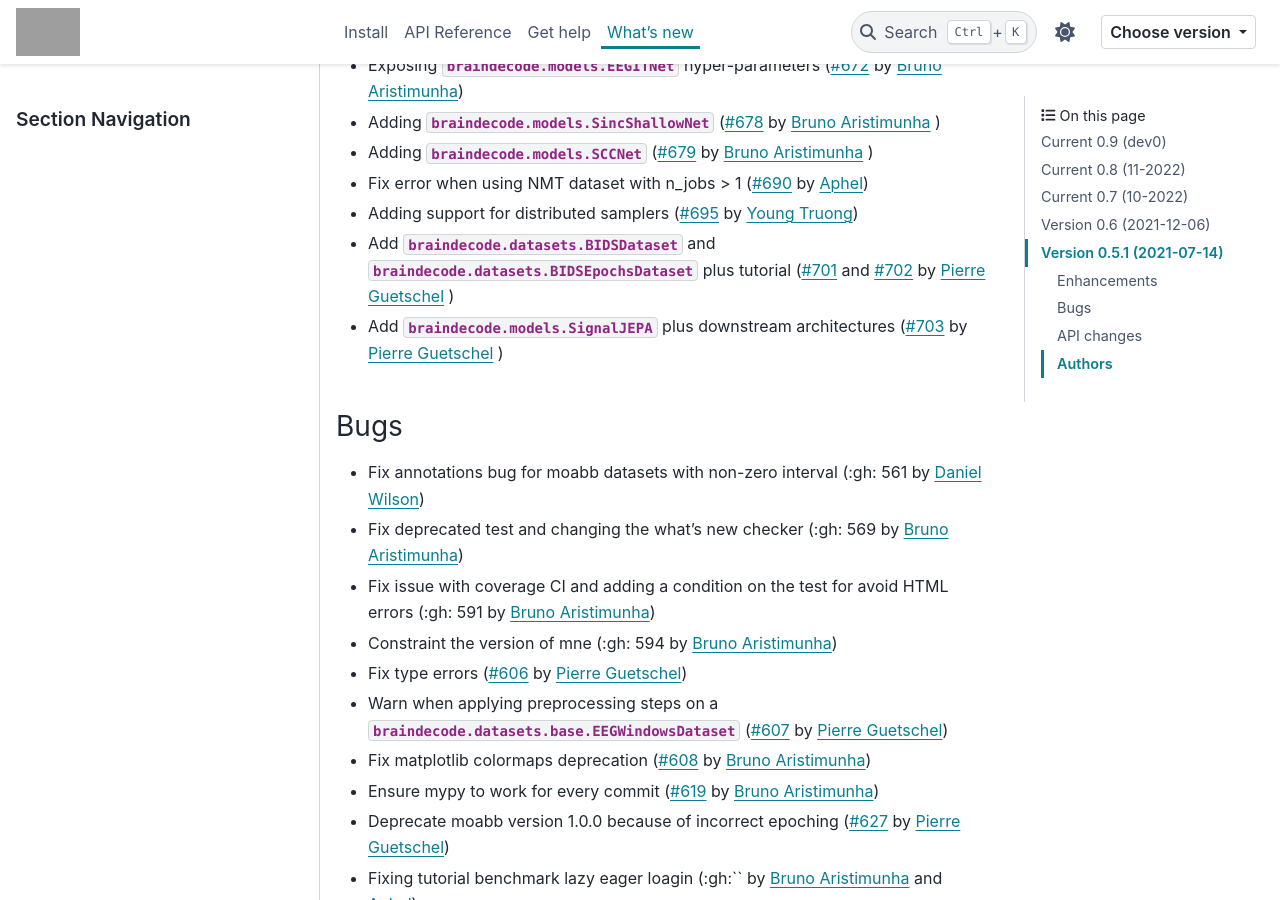
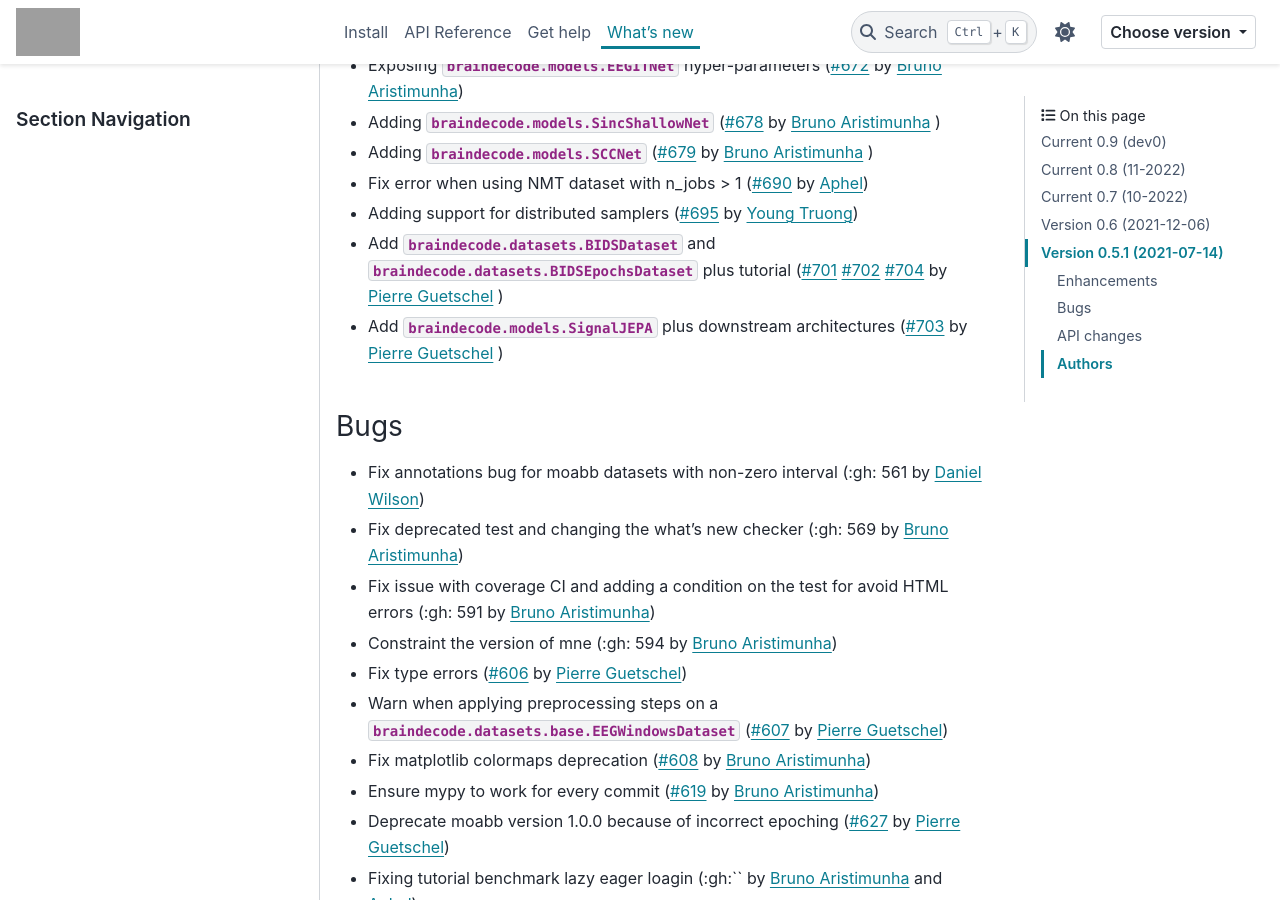
Before and after one commit to braindecode/braindecode, a Sphinx documentation site: the page built from docs/whats_new.rst, in a window 1280 px wide and 900 px high, scrolled down 1750 px. Built offline with Sphinx 7.4.7 and the PyData theme 0.15.4, drawn with Linux system fonts in a browser that asks for light colours; pages that are not in the unit, such as notebooks, are missing from menus; comment, search, counter and statistics services are not loaded; grey boxes are pictures that could not be loaded.

Commit message:
Update whatsnew

```diff
--- a/docs/whats_new.rst
+++ b/docs/whats_new.rst
@@ -62,7 +62,7 @@ Enhancements
 - Adding :class:`braindecode.models.SCCNet` (:gh:`679` by `Bruno Aristimunha`_ )
 - Fix error when using NMT dataset with n_jobs > 1 (:gh:`690` by `Aphel`_)
 - Adding support for distributed samplers (:gh:`695` by `Young Truong`_)
-- Add :class:`braindecode.datasets.BIDSDataset` and :class:`braindecode.datasets.BIDSEpochsDataset` plus tutorial (:gh:`701` and :gh:`702` by `Pierre Guetschel`_ )
+- Add :class:`braindecode.datasets.BIDSDataset` and :class:`braindecode.datasets.BIDSEpochsDataset` plus tutorial (:gh:`701` :gh:`702` :gh:`704` by `Pierre Guetschel`_ )
 - Add :class:`braindecode.models.SignalJEPA` plus downstream architectures (:gh:`703` by `Pierre Guetschel`_ )
 
 Bugs
```
